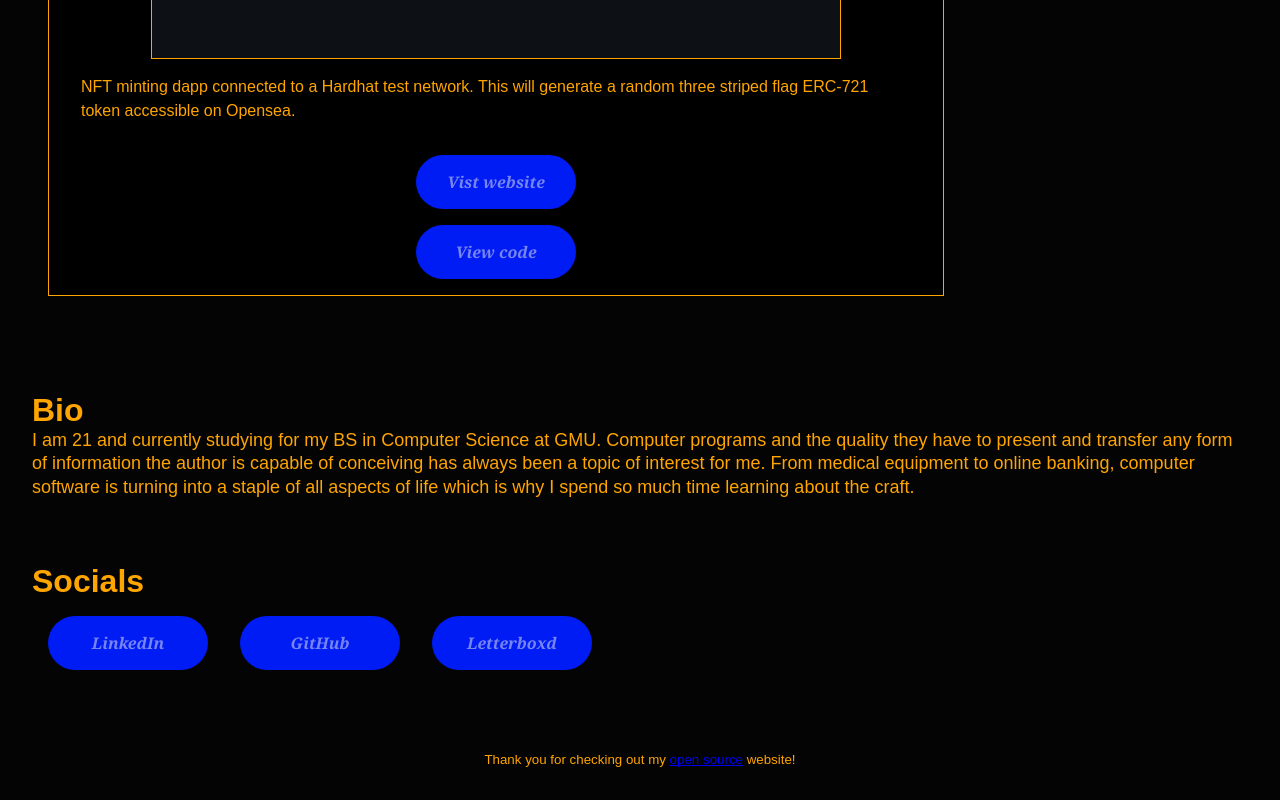
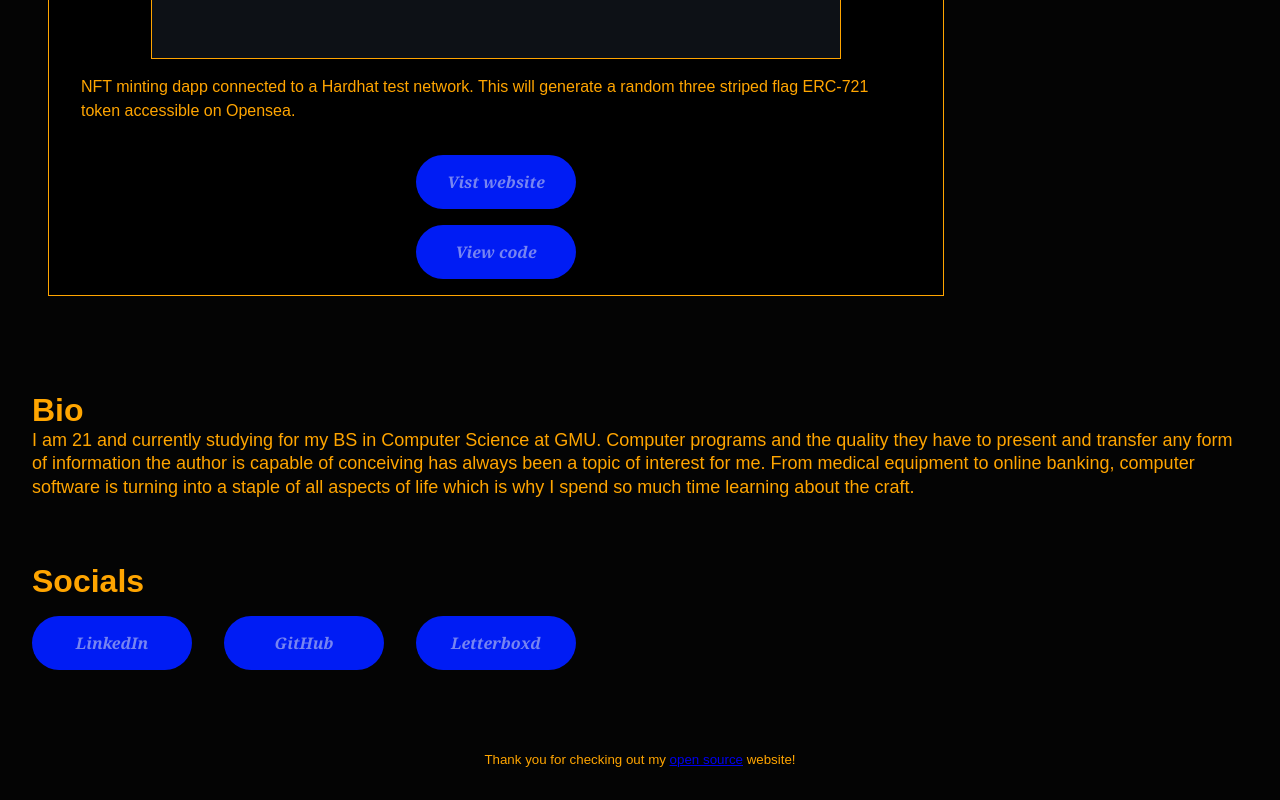
Before and after one commit to robelsiam/personalwebsite, a React (Create React App) app: page / in a window 1280 px wide. Shown: the part 1743-2543 px from the top of the page. Built offline with nearby package versions, Linux system fonts and the light colour scheme.

Commit message:
Update index.css

```diff
--- a/src/index.css
+++ b/src/index.css
@@ -173,7 +173,7 @@ h2 {
 /* -- Social Media -- */
 
 .social .button {
-  margin: 1rem;
+  margin: 1rem 2rem 1rem 0rem;
   padding: 1rem;
   width: 10rem;
 }
```
